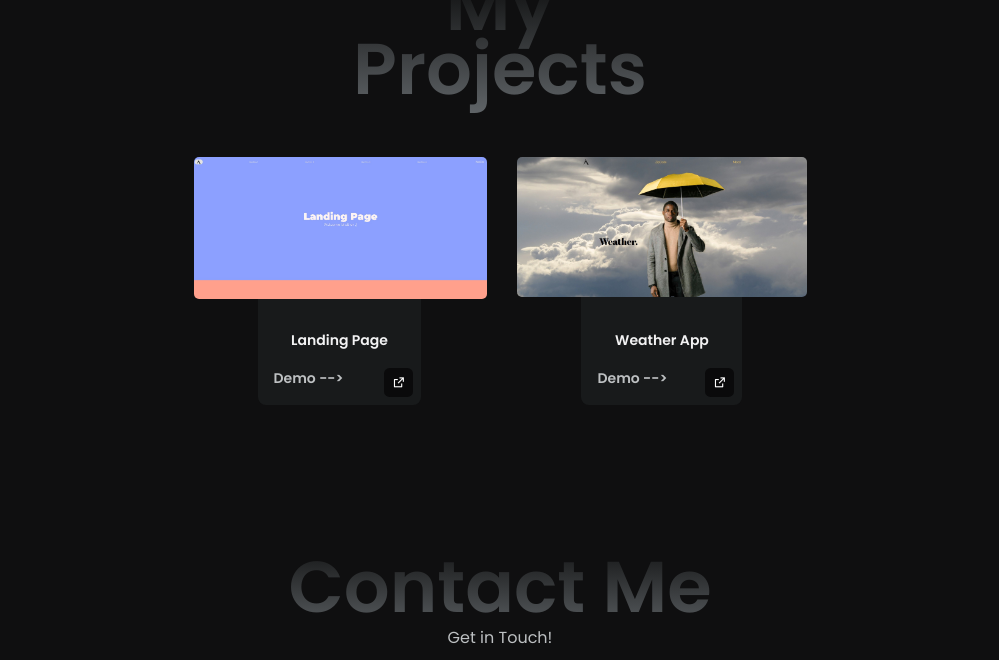
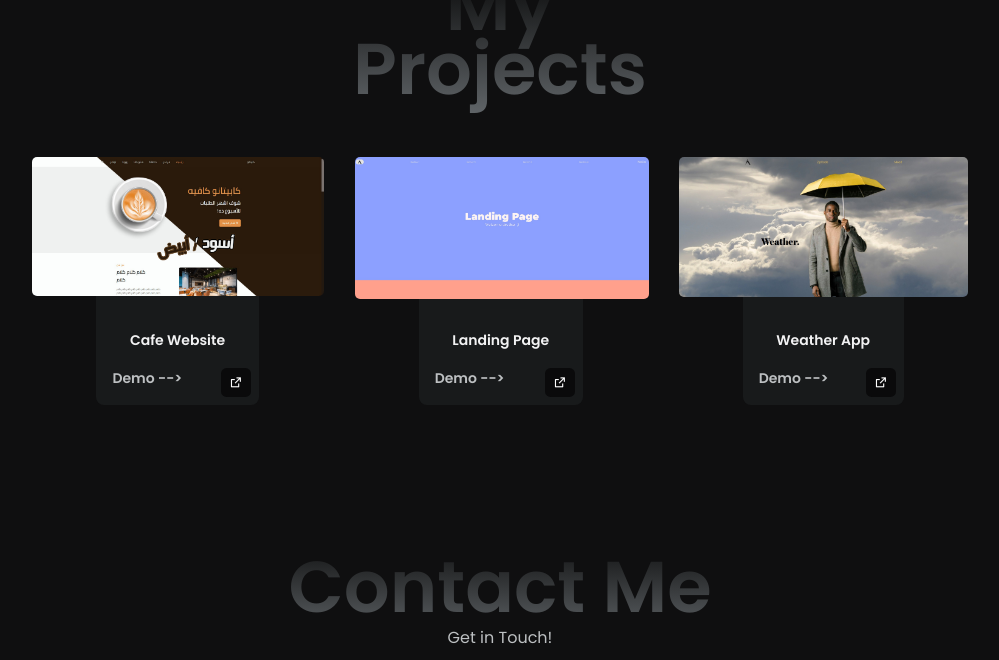
Before and after one commit to AhmadSci/Personal-Portfolio, a plain HTML site: page index.html in a window 1280 px wide. Shown: the part 2850-3510 px from the top of the page, without its empty margins (140-1139 px from the left). Drawn offline with nearby package versions, Linux system fonts and the light colour scheme.

Commit message:
Added new project

```diff
--- a/index.html
+++ b/index.html
@@ -116,7 +116,7 @@
 
                     <div class="about__data">
                         <p class="about__description">I'm a Computer Science Student with excellent knowledge of Web Development.<br>I make responsive websites & fix website bugs, <br>I will gladly help you with your project!</p>
-                        <a href="/assets/cv/Ahmed CV.pdf" class="button button--flex">
+                        <a href="/assets/cv/Ahmed CV.pdf" target="_blank" class="button button--flex">
                             <i class="ri-download-line"></i> Download CV
                         </a>
                     </div>
@@ -217,6 +217,20 @@
                 <h2 class="section__title section__title-gradient projects__line">My<br>Projects</h2>
 
                 <div class="projects__container container">
+                    <article class="projects__card">
+                        <div class="projects__content">
+                            <div class="projects__img">
+                                <img src="assets/img/Cafe.png" alt="" class="projects__img">
+                            </div>
+
+                            <h3 class="projects__title">Cafe Website</h3>
+                            <span class="projects__price">Demo --></span>
+
+                            <button onclick = "openInNewTab('https://capitano-cafe.netlify.app/');" class="button button--flex projects__button">
+                                <i class="ri-external-link-line"></i>
+                            </button>
+                        </div>
+                    </article>
                     <article class="projects__card">
                         <div class="projects__content">
                             <div class="projects__img">
```
Also changed, not shown: assets/img/Cafe.png (added).
